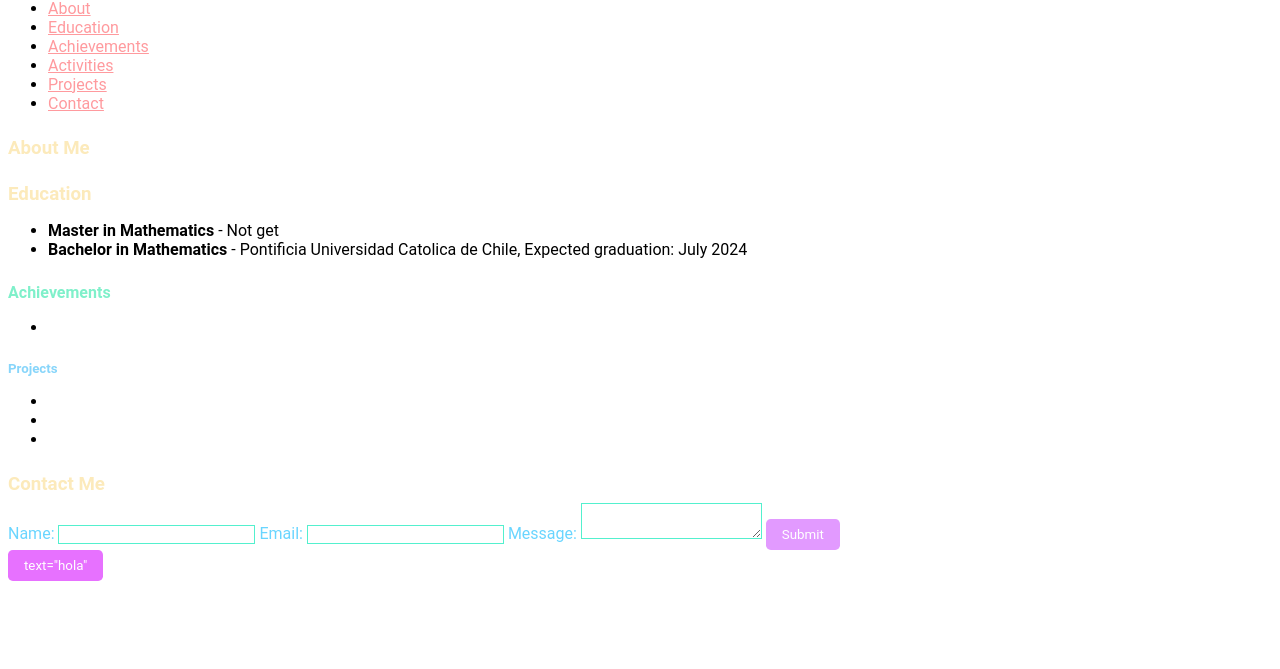
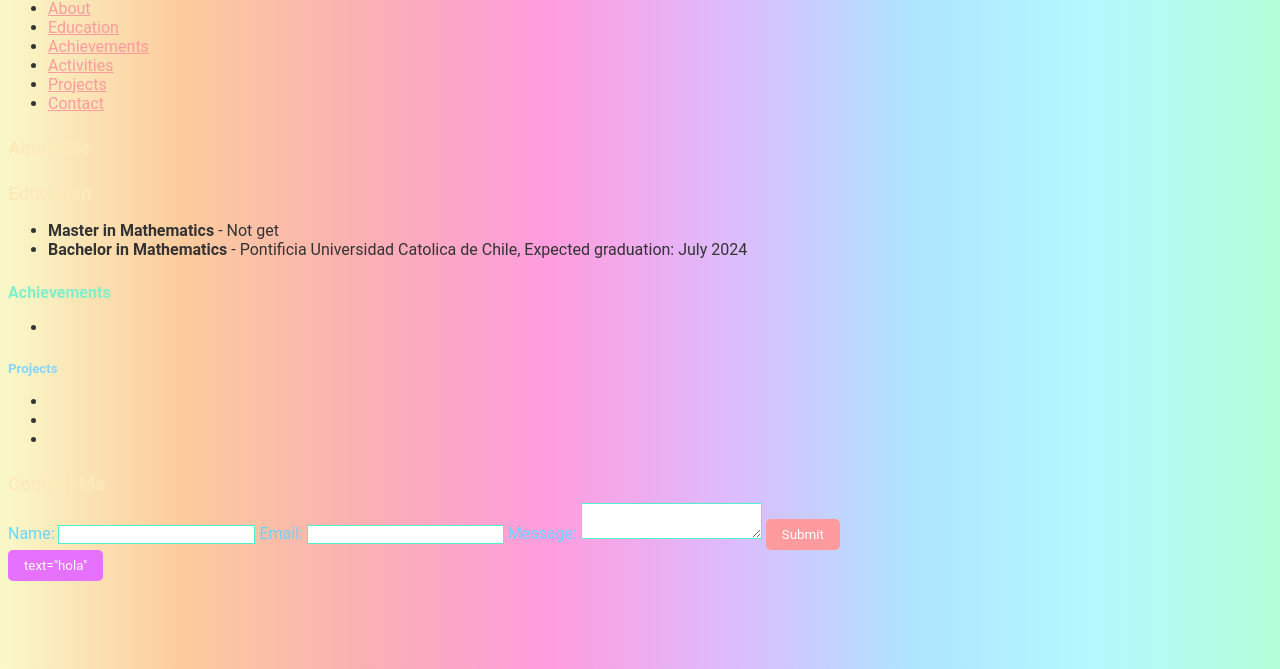
Before and after one commit to Franbelen/Francisca-Aguayo, a plain HTML site: page index.html in a window 1280 px wide. Shown: the part 131-800 px from the top of the page. Drawn offline with Linux system fonts and the light colour scheme.

Commit message:
cambios style

```diff
--- a/style.css
+++ b/style.css
@@ -5,6 +5,12 @@
     font-family: 'Roboto', sans-serif;
   }
 
+  /* Apply background color gradient */
+
+  body {
+    background: linear-gradient(to right, #faf9c9, #fccb9d, #fab0b3, #ff9dde, #ddbbfd, #aee5ff, #b4faff,#b6ffda);
+    color: #333;
+  }
 
   /* Apply rainbow colors to headings */
   h1, h2, h3, h4, h5, h6 {
@@ -69,7 +75,7 @@
   }
 
   input[type=submit] {
-    background-color: #e29aff;
+    background-color: #ff9a9e;
     color: #FFF;
     border: none;
     padding: 0.5rem 1rem;
```
Also changed, not shown: colors.txt (added).
